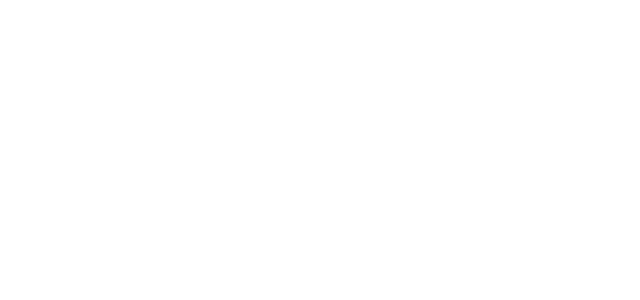
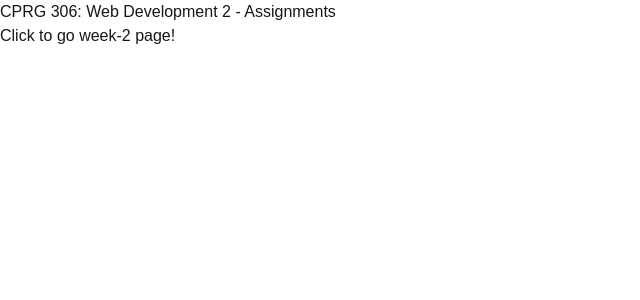
Before and after one commit to narapark7561/cprg306-assignments, a Next.js app: page / in a window 1280 px wide. Shown: the top 300 px of the page, without its empty margins (0-640 px from the left). Built offline with nearby package versions, Linux system fonts and the light colour scheme.

Commit message:
Edited Root Page by add heading and link to week-2 page

```diff
--- a/app/page.js
+++ b/app/page.js
@@ -1,5 +1,11 @@
 import Image from "next/image";
+import Link from "next/link";
 
 export default function Home() {
-  return <main></main>;
+  return (
+    <main>
+      <h1>CPRG 306: Web Development 2 - Assignments</h1>
+      <Link href="./week-2">Click to go week-2 page!</Link>
+    </main>
+  );
 }
```
